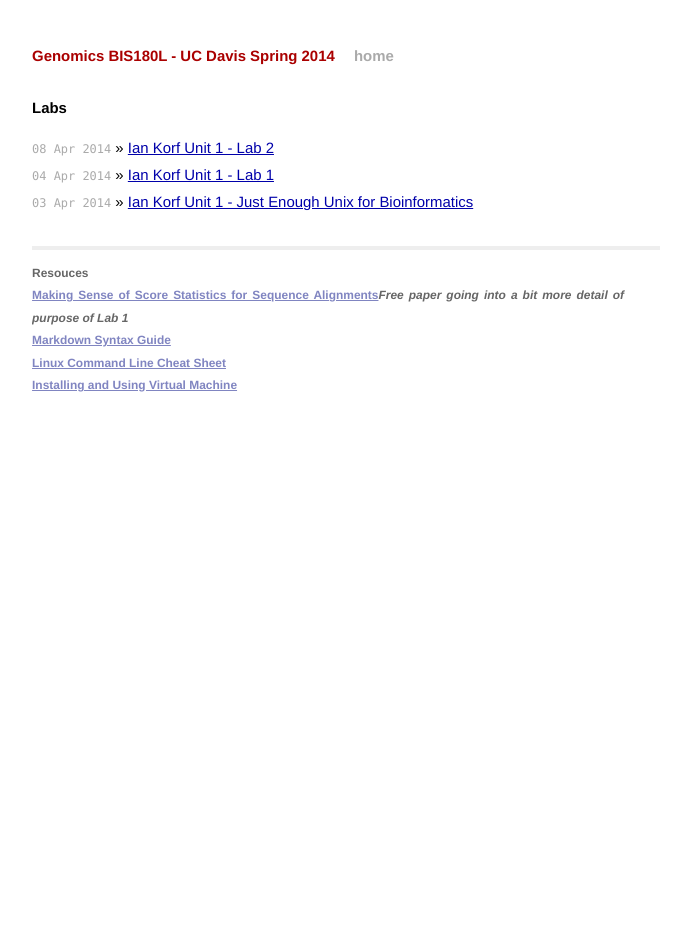
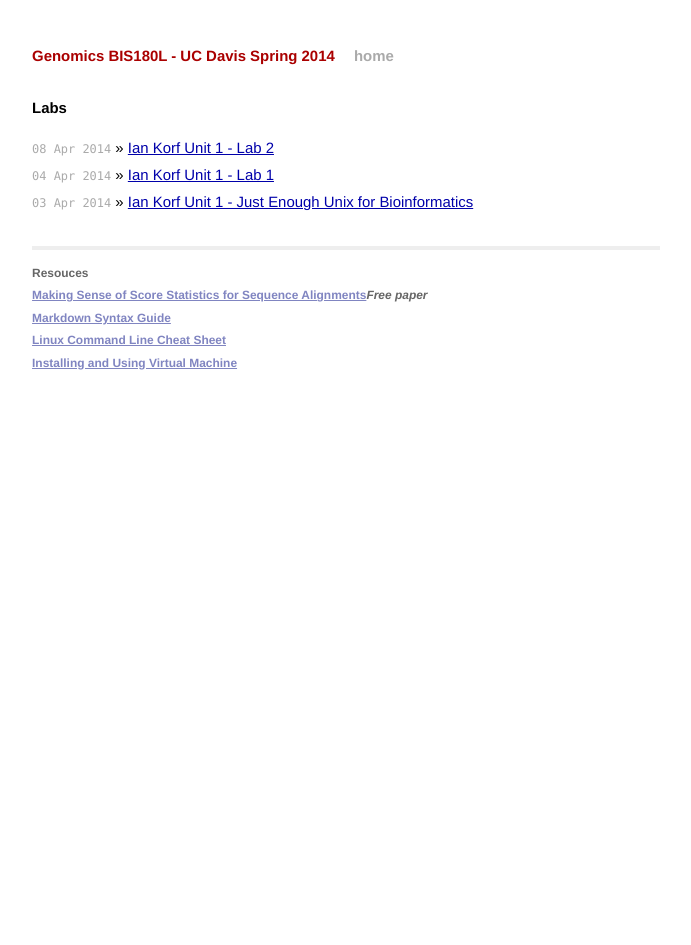
Before and after one commit to iamciera/bis180lSite, a Jekyll site: the page built from index.html, in a window 1280 px wide. Shown: the whole page, without its empty margins (294-985 px from the left). Built offline with Jekyll 4.4.1, drawn with Linux system fonts in a browser that asks for light colours; Markdown is read by kramdown in place of the engine named in the settings.

Commit message:
added resources

```diff
--- a/_layouts/default.html
+++ b/_layouts/default.html
@@ -27,7 +27,7 @@
             <div class="contact">
               <p>
                 <b>Resouces<br />
-                <a href = "http://citeseerx.ist.psu.edu/viewdoc/download?doi=10.1.1.105.1941&rep=rep1&type=pdf"> Making Sense of Score Statistics for Sequence Alignments</a><i>Free paper going into a bit more detail of purpose of Lab 1</i><br />
+                <a href = "http://citeseerx.ist.psu.edu/viewdoc/download?doi=10.1.1.105.1941&rep=rep1&type=pdf"> Making Sense of Score Statistics for Sequence Alignments</a><i>Free paper</i><br />
                 <a href = "http://daringfireball.net/projects/markdown/syntax">Markdown Syntax Guide</a><br />
                 <a href = "http://www.cheatography.com/davechild/cheat-sheets/linux-command-line/"> Linux Command Line Cheat Sheet</a><br />
                 <a href="{{ site.baseurl }}/docs/virtualMachine.html">Installing and Using Virtual Machine</a>
```
